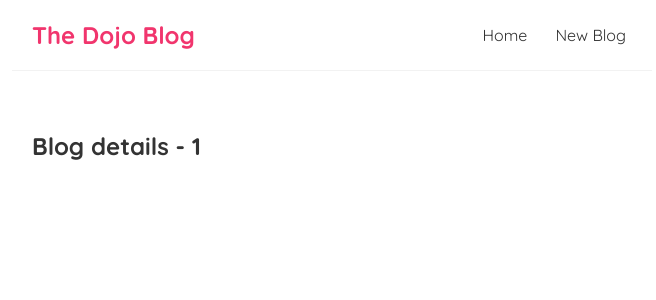
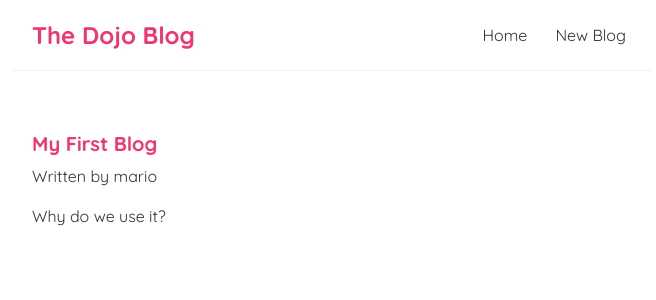
Before and after one commit to MiguelLamas/micro-blog-react, a React (Create React App) app: page /blogs/1 in a window 1280 px wide. Shown: the top 300 px of the page, without its empty margins (308-964 px from the left). Built offline with nearby package versions, Linux system fonts and the light colour scheme; data requests are answered from the project's data file.

Commit message:
Practicing React - Reusing Custom Hooks useFetch()

```diff
--- a/src/components/BlogDetails.js
+++ b/src/components/BlogDetails.js
@@ -1,14 +1,26 @@
 import React from "react";
 import { useParams } from "react-router-dom";
+import useFetch from "./useFetch";
 
 const BlogDetails = () => {
-    const { id } = useParams();
+  const { id } = useParams();
+  const { data: blog, error, isPending } = useFetch(
+    "http://localhost:8000/blogs/" + id
+  );
 
-    return (
-        <div className="blog-details">
-            <h2>Blog details - { id } </h2>
-        </div>
-     );
-}
+  return (
+    <div className="blog-details">
+      {isPending && <div>Loading...</div>}
+      {error && <div>{error}</div>}
+      {blog && (
+        <article>
+          <h2>{blog.title}</h2>
+          <p>Written by {blog.author}</p>
+          <div>{blog.body}</div>
+        </article>
+      )}
+    </div>
+  );
+};
 
 export default BlogDetails;
--- a/src/index.css
+++ b/src/index.css
@@ -54,3 +54,14 @@
 .blog-preview a {
   text-decoration: none;
 }
+
+/* blog details page */
+.blog-details h2 {
+  font-size: 20px;
+  color: #f1356d;
+  margin-bottom: 10px;
+}
+
+.blog-details div {
+  margin: 20px 0;
+}
```
